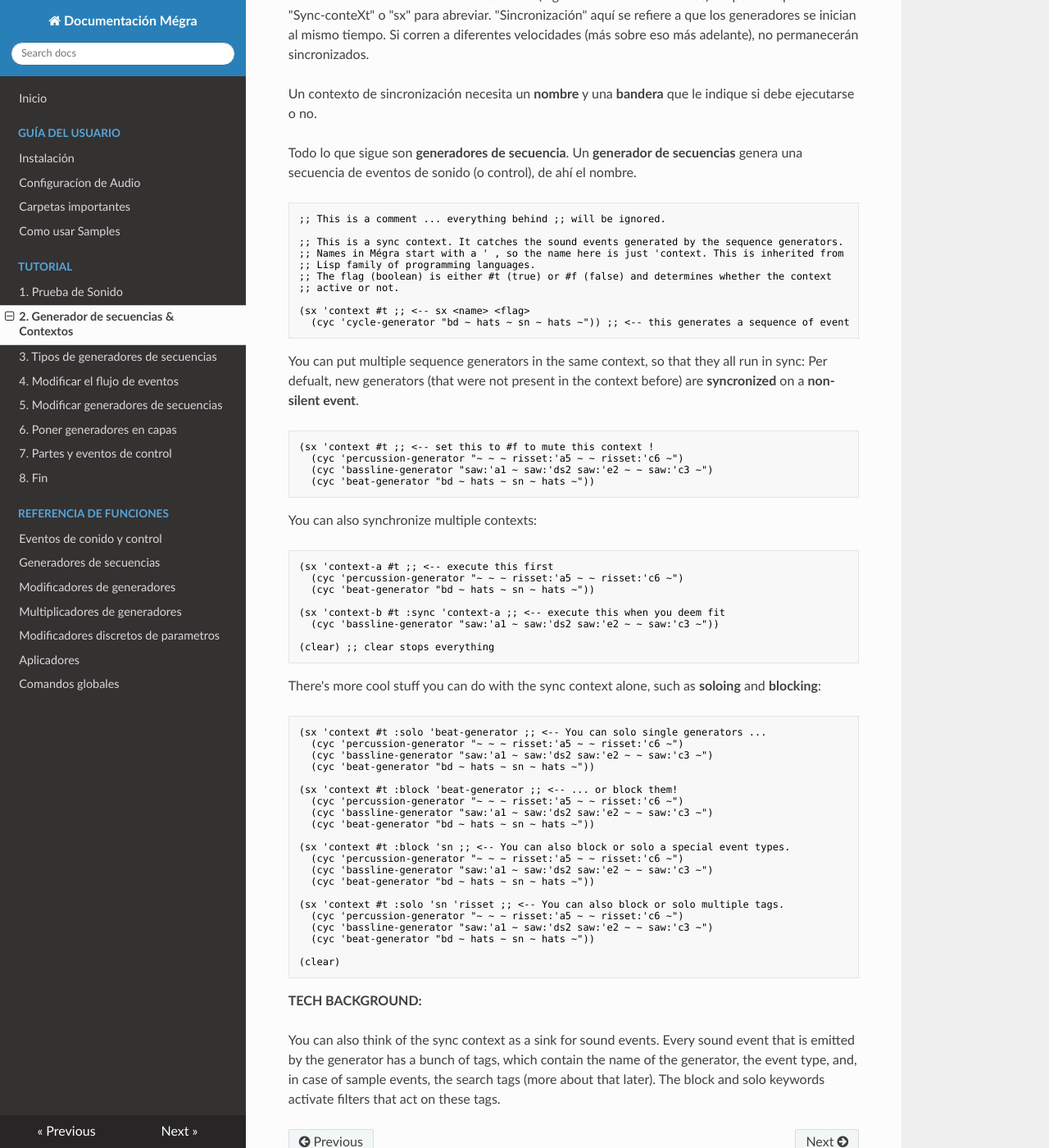
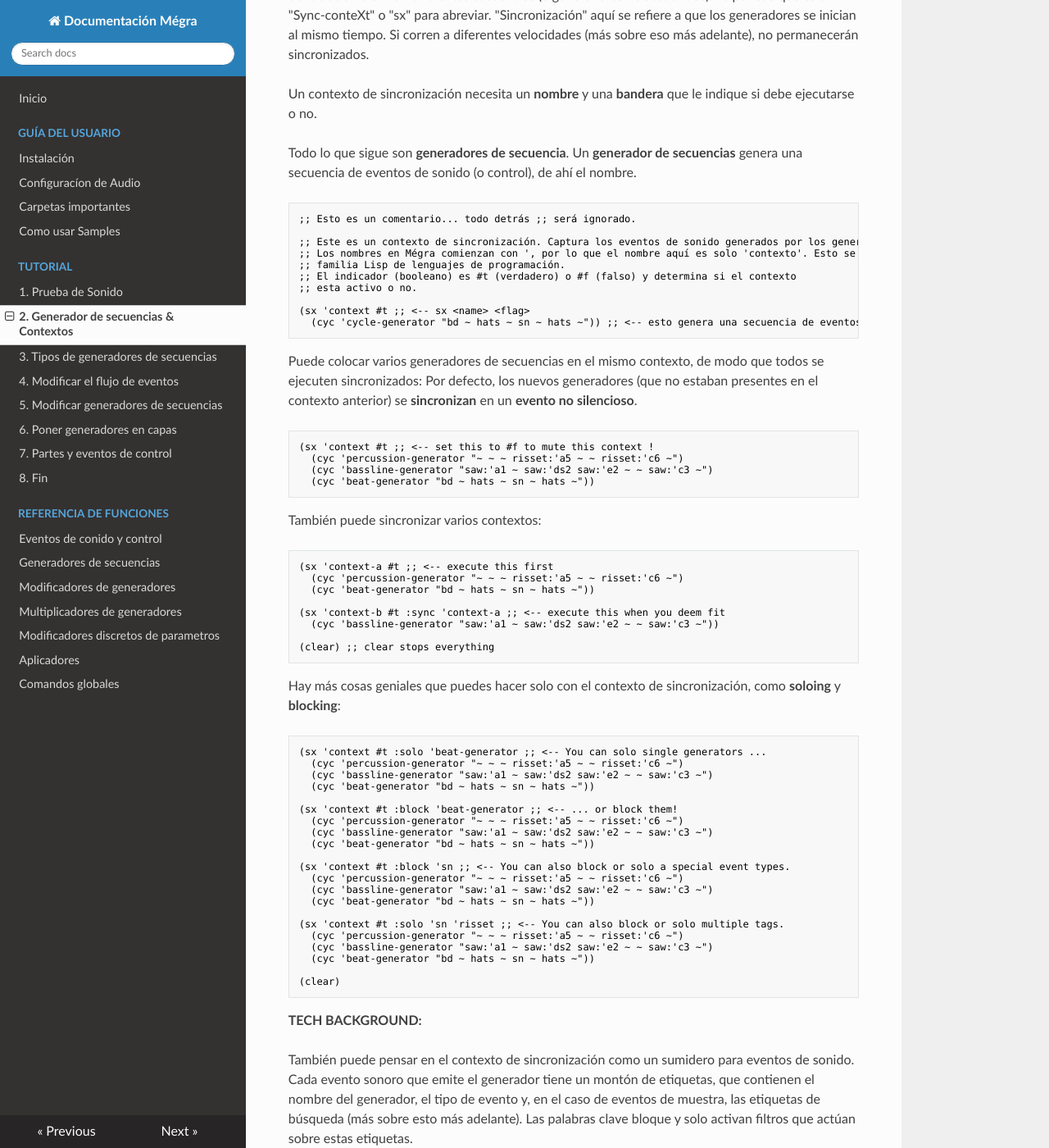
Before and after one commit to the-drunk-coder/megra-doc-es, an MkDocs documentation site: the page built from docs/tutorial/sequence-generators-and-contexts.md, in a window 1280 px wide and 1400 px high, scrolled down 201 px. Shown: the whole window at 82% size. Built offline with MkDocs 1.6.1, drawn with Linux system fonts in a browser that asks for light colours; nearby versions of some CDN libraries.

Commit message:
paso a paso

````diff
--- a/docs/tutorial/sequence-generators-and-contexts.md
+++ b/docs/tutorial/sequence-generators-and-contexts.md
@@ -9,21 +9,21 @@ Un contexto de sincronización necesita un **nombre** y una **bandera** que le i
 Todo lo que sigue son **generadores de secuencia**. Un **generador de secuencias** genera una secuencia de eventos de sonido (o control), de ahí el nombre.
 
 ```lisp
-;; This is a comment ... everything behind ;; will be ignored.
+;; Esto es un comentario... todo detrás ;; será ignorado.
 
-;; This is a sync context. It catches the sound events generated by the sequence generators.
-;; Names in Mégra start with a ' , so the name here is just 'context. This is inherited from
-;; Lisp family of programming languages.
-;; The flag (boolean) is either #t (true) or #f (false) and determines whether the context
-;; active or not.
+;; Este es un contexto de sincronización. Captura los eventos de sonido generados por los generadores de secuencia.
+;; Los nombres en Mégra comienzan con ', por lo que el nombre aquí es solo 'contexto'. Esto se hereda de
+;; familia Lisp de lenguajes de programación.
+;; El indicador (booleano) es #t (verdadero) o #f (falso) y determina si el contexto
+;; esta activo o no.
 
 (sx 'context #t ;; <-- sx <name> <flag>
-  (cyc 'cycle-generator "bd ~ hats ~ sn ~ hats ~")) ;; <-- this generates a sequence of event
+  (cyc 'cycle-generator "bd ~ hats ~ sn ~ hats ~")) ;; <-- esto genera una secuencia de eventos
 ```
 
-You can put multiple sequence generators in the same context, so that they all run in sync:
-Per defualt, new generators (that were not present in the context before) are **syncronized**
-on a **non-silent event**.
+Puede colocar varios generadores de secuencias en el mismo contexto, de modo que todos se ejecuten sincronizados:
+Por defecto, los nuevos generadores (que no estaban presentes en el contexto anterior) se **sincronizan**
+en un **evento no silencioso**.
 
 ```lisp
 (sx 'context #t ;; <-- set this to #f to mute this context !
@@ -32,7 +32,7 @@ on a **non-silent event**.
   (cyc 'beat-generator "bd ~ hats ~ sn ~ hats ~"))
 ```
 
-You can also synchronize multiple contexts:
+También puede sincronizar varios contextos:
 
 ```lisp
 (sx 'context-a #t ;; <-- execute this first
@@ -45,8 +45,8 @@ You can also synchronize multiple contexts:
 (clear) ;; clear stops everything
 ```
 
-There's more cool stuff you can do with the sync context alone, such as
-**soloing** and **blocking**:
+Hay más cosas geniales que puedes hacer solo con el contexto de sincronización, como
+**soloing** y **blocking**:
 
 ```lisp
 (sx 'context #t :solo 'beat-generator ;; <-- You can solo single generators ...
@@ -74,7 +74,7 @@ There's more cool stuff you can do with the sync context alone, such as
 
 **TECH BACKGROUND:**
 
-You can also think of the sync context as a sink for sound events. Every sound event
-that is emitted by the generator has a bunch of tags, which contain the name of the
-generator, the event type, and, in case of sample events, the search tags (more about that later).
-The block and solo keywords activate filters that act on these tags.
+También puede pensar en el contexto de sincronización como un sumidero para eventos de sonido. Cada evento sonoro
+que emite el generador tiene un montón de etiquetas, que contienen el nombre del
+generador, el tipo de evento y, en el caso de eventos de muestra, las etiquetas de búsqueda (más sobre esto más adelante).
+Las palabras clave bloque y solo activan filtros que actúan sobre estas etiquetas.
````
